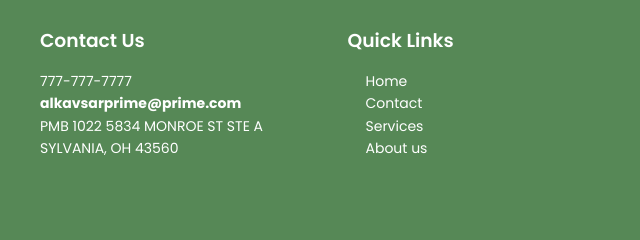
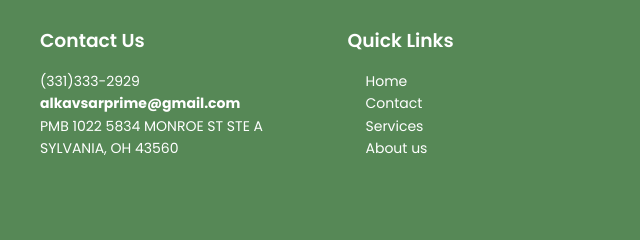
Before and after one commit to devparpiev/Alkavsar, a plain HTML site: page index.html in a window 1280 px wide. Shown: the part 5432-5672 px from the top of the page, 0-640 px from the left. Drawn offline with nearby package versions, Linux system fonts and the light colour scheme; a web font is replaced by a local one.

Commit message:
Update index.html

```diff
--- a/index.html
+++ b/index.html
@@ -196,8 +196,8 @@
     <!-- Contact Info -->
     <div class="footer-column">
       <h3>Contact Us</h3>
-      <p>777-777-7777</p>
-      <p><strong>alkavsarprime@prime.com</strong></p>
+      <p>(331)333-2929</p>
+      <p><strong>alkavsarprime@gmail.com</strong></p>
       <p>PMB 1022 5834 MONROE ST STE A<br>SYLVANIA, OH 43560</p>
     </div>
 
```
